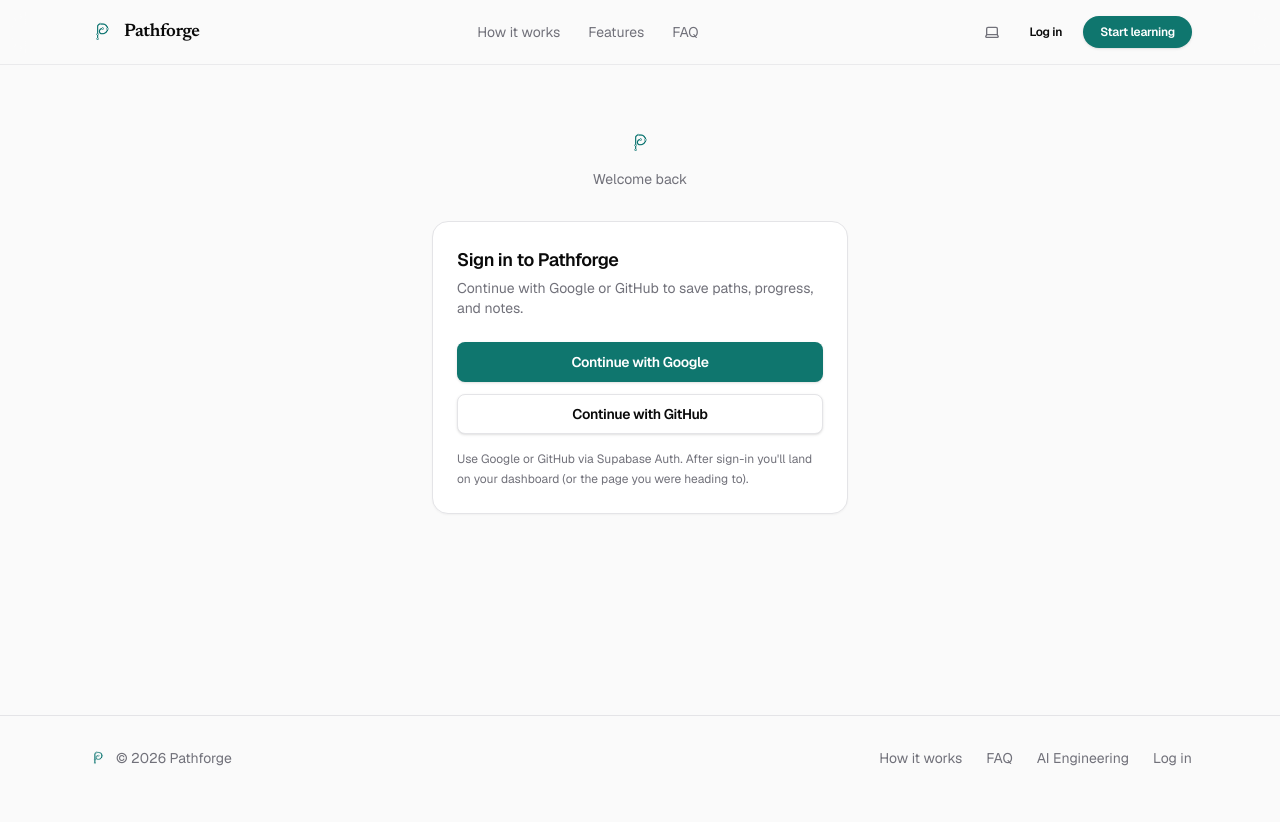
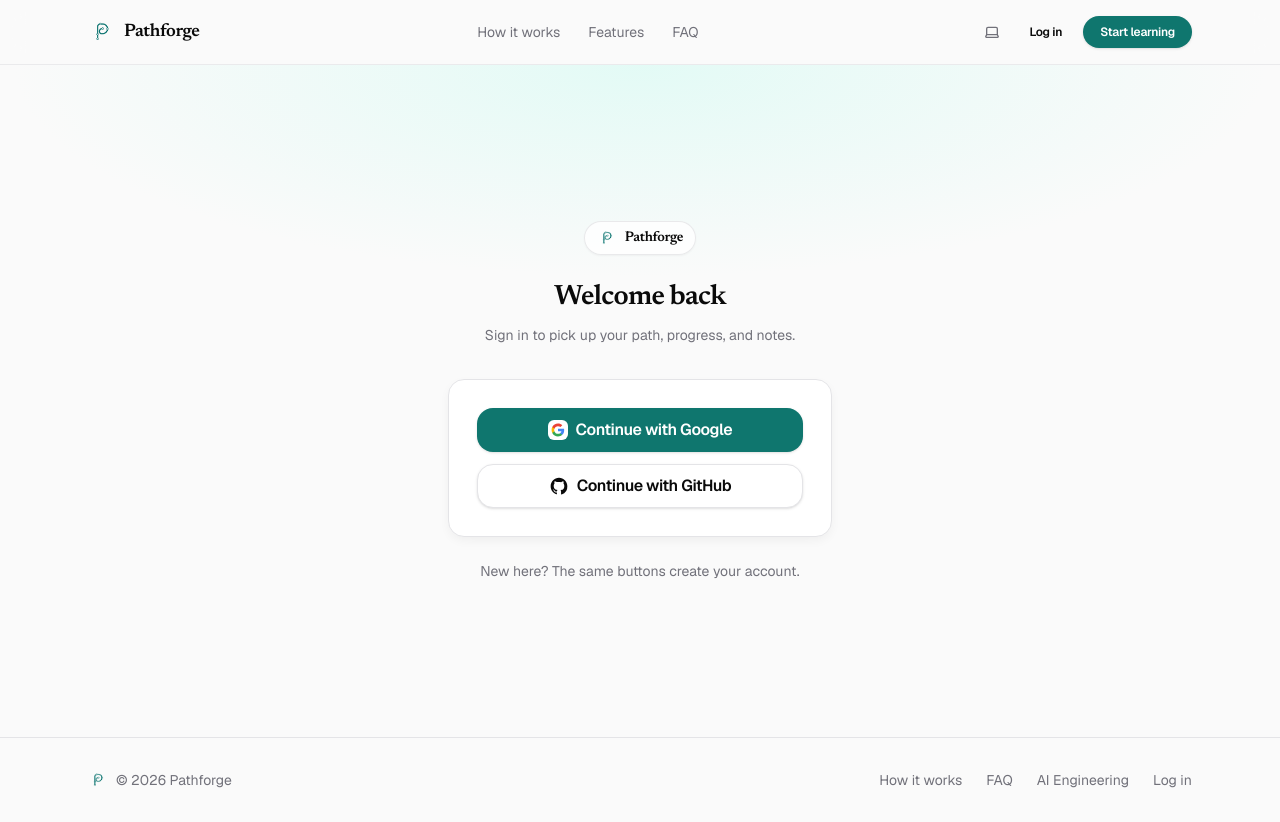
Before and after one commit to MilanGohel/PathForge, a Next.js app: page /login in a window 1280 px wide. Before the commit the page ends 800 px from the top, so only its background shows below. Built offline with nearby package versions, Linux system fonts and the light colour scheme; no server answers.

Commit message:
polish(ui): clean up login page for production
Drop Supabase/dev instructions, center a tighter sign-in card with brand
wash, provider icons, and loading state on OAuth buttons.

```diff
--- a/src/app/login/login-buttons.tsx
+++ b/src/app/login/login-buttons.tsx
@@ -1,10 +1,51 @@
 "use client";
 
+import { useState } from "react";
 import { createClient } from "@/lib/supabase/client";
 import { Button } from "@/components/ui/button";
 
+function GoogleIcon({ className }: { className?: string }) {
+  return (
+    <svg viewBox="0 0 24 24" className={className} aria-hidden focusable="false">
+      <path
+        fill="#4285F4"
+        d="M22.56 12.25c0-.78-.07-1.53-.2-2.25H12v4.26h5.92a5.06 5.06 0 0 1-2.2 3.32v2.77h3.57c2.08-1.92 3.28-4.74 3.28-8.1z"
+      />
+      <path
+        fill="#34A853"
+        d="M12 23c2.97 0 5.46-.98 7.28-2.66l-3.57-2.77c-.98.66-2.23 1.06-3.71 1.06-2.86 0-5.29-1.93-6.16-4.53H2.18v2.84C3.99 20.53 7.7 23 12 23z"
+      />
+      <path
+        fill="#FBBC05"
+        d="M5.84 14.09c-.22-.66-.35-1.36-.35-2.09s.13-1.43.35-2.09V7.07H2.18C1.43 8.55 1 10.22 1 12s.43 3.45 1.18 4.93l2.85-2.22.81-.62z"
+      />
+      <path
+        fill="#EA4335"
+        d="M12 5.38c1.62 0 3.06.56 4.21 1.64l3.15-3.15C17.45 2.09 14.97 1 12 1 7.7 1 3.99 3.47 2.18 7.07l3.66 2.84c.87-2.6 3.3-4.53 6.16-4.53z"
+      />
+    </svg>
+  );
+}
+
+function GitHubIcon({ className }: { className?: string }) {
+  return (
+    <svg
+      viewBox="0 0 24 24"
+      className={className}
+      fill="currentColor"
+      aria-hidden
+      focusable="false"
+    >
+      <path d="M12 2C6.48 2 2 6.58 2 12.26c0 4.52 2.87 8.35 6.84 9.7.5.1.68-.22.68-.48 0-.24-.01-.87-.01-1.7-2.78.62-3.37-1.37-3.37-1.37-.45-1.18-1.11-1.5-1.11-1.5-.91-.64.07-.63.07-.63 1 .07 1.53 1.06 1.53 1.06.9 1.57 2.36 1.12 2.94.85.09-.67.35-1.12.63-1.38-2.22-.26-4.56-1.14-4.56-5.07 0-1.12.39-2.04 1.03-2.76-.1-.26-.45-1.32.1-2.75 0 0 .84-.27 2.75 1.05A9.3 9.3 0 0 1 12 7.1c.85 0 1.71.12 2.51.34 1.9-1.32 2.74-1.05 2.74-1.05.55 1.43.2 2.49.1 2.75.64.72 1.03 1.64 1.03 2.76 0 3.94-2.34 4.8-4.57 5.06.36.32.68.94.68 1.9 0 1.38-.01 2.49-.01 2.83 0 .26.18.59.69.48A10.04 10.04 0 0 0 22 12.26C22 6.58 17.52 2 12 2Z" />
+    </svg>
+  );
+}
+
 export function LoginButtons({ next }: { next: string }) {
+  const [pending, setPending] = useState<"google" | "github" | null>(null);
+
   async function signIn(provider: "google" | "github") {
+    setPending(provider);
     const supabase = createClient();
     const origin = window.location.origin;
     const { error } = await supabase.auth.signInWithOAuth({
@@ -14,22 +55,35 @@
       },
     });
     if (error) {
+      setPending(null);
       window.location.href = `/login?error=${encodeURIComponent(error.message)}`;
     }
   }
 
   return (
     <div className="flex flex-col gap-3">
-      <Button type="button" onClick={() => void signIn("google")} className="w-full">
-        Continue with Google
+      <Button
+        type="button"
+        size="lg"
+        disabled={pending !== null}
+        onClick={() => void signIn("google")}
+        className="w-full rounded-xl"
+      >
+        <span className="inline-flex size-5 shrink-0 items-center justify-center rounded-sm bg-white">
+          <GoogleIcon className="size-3.5" />
+        </span>
+        {pending === "google" ? "Redirecting…" : "Continue with Google"}
       </Button>
       <Button
         type="button"
+        size="lg"
         variant="outline"
+        disabled={pending !== null}
         onClick={() => void signIn("github")}
-        className="w-full"
+        className="w-full rounded-xl"
       >
-        Continue with GitHub
+        <GitHubIcon className="size-5 shrink-0" />
+        {pending === "github" ? "Redirecting…" : "Continue with GitHub"}
       </Button>
     </div>
   );
--- a/src/app/login/page.tsx
+++ b/src/app/login/page.tsx
@@ -1,11 +1,5 @@
+import Link from "next/link";
 import { LoginButtons } from "./login-buttons";
-import {
-  Card,
-  CardContent,
-  CardDescription,
-  CardHeader,
-  CardTitle,
-} from "@/components/ui/card";
 import { BrandMark } from "@/components/brand-mark";
 
 export default async function LoginPage({
@@ -16,31 +10,56 @@
   const params = await searchParams;
 
   return (
-    <div className="mx-auto flex max-w-md flex-col px-4 py-16">
-      <div className="mb-8 flex flex-col items-center text-center">
-        <BrandMark />
-        <p className="mt-3 text-sm text-muted">Welcome back</p>
-      </div>
-      <Card>
-        <CardHeader>
-          <CardTitle>Sign in to Pathforge</CardTitle>
-          <CardDescription>
-            Continue with Google or GitHub to save paths, progress, and notes.
-          </CardDescription>
-        </CardHeader>
-        <CardContent className="space-y-4">
+    <div className="relative flex min-h-[calc(100dvh-8rem)] flex-col items-center justify-center px-4 py-16 sm:px-6">
+      <div
+        className="pointer-events-none absolute inset-0 opacity-50 dark:opacity-30"
+        aria-hidden
+        style={{
+          background:
+            "radial-gradient(ellipse 70% 45% at 50% 0%, var(--primary-soft), transparent 70%)",
+        }}
+      />
+
+      <div className="relative w-full max-w-[24rem] animate-fade-up">
+        <div className="mb-8 flex flex-col items-center text-center">
+          <Link
+            href="/"
+            className="inline-flex items-center gap-2 rounded-full border border-border/80 bg-card/80 px-3 py-1.5 backdrop-blur-sm"
+            style={{ boxShadow: "var(--shadow-sm)" }}
+          >
+            <BrandMark size="sm" />
+            <span className="font-display text-sm font-semibold tracking-tight">
+              Pathforge
+            </span>
+          </Link>
+          <h1 className="mt-6 font-display text-2xl font-semibold tracking-tight sm:text-[1.75rem]">
+            Welcome back
+          </h1>
+          <p className="mt-2 max-w-xs text-sm leading-relaxed text-muted">
+            Sign in to pick up your path, progress, and notes.
+          </p>
+        </div>
+
+        <div
+          className="rounded-2xl border border-border bg-card p-6 sm:p-7"
+          style={{ boxShadow: "var(--shadow-md)" }}
+        >
           {params.error ? (
-            <p className="rounded-lg border border-danger-border bg-danger-bg px-3 py-2 text-sm text-danger-fg">
+            <p
+              role="alert"
+              className="mb-4 rounded-xl border border-danger-border bg-danger-bg px-3 py-2.5 text-sm text-danger-fg"
+            >
               {params.error}
             </p>
           ) : null}
+
           <LoginButtons next={params.next ?? "/dashboard"} />
-          <p className="text-xs leading-relaxed text-muted">
-            Use Google or GitHub via Supabase Auth. After sign-in you&apos;ll
-            land on your dashboard (or the page you were heading to).
-          </p>
-        </CardContent>
-      </Card>
+        </div>
+
+        <p className="mt-6 text-center text-sm text-muted">
+          New here? The same buttons create your account.
+        </p>
+      </div>
     </div>
   );
 }
```
